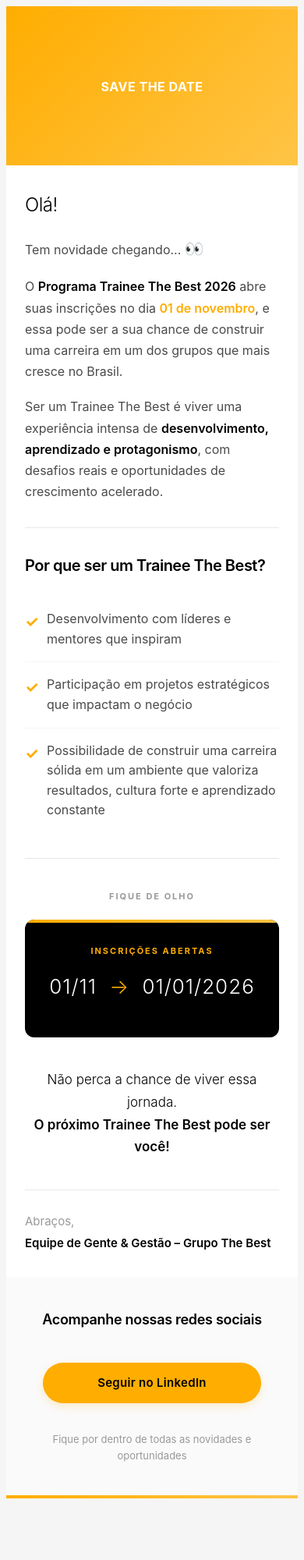
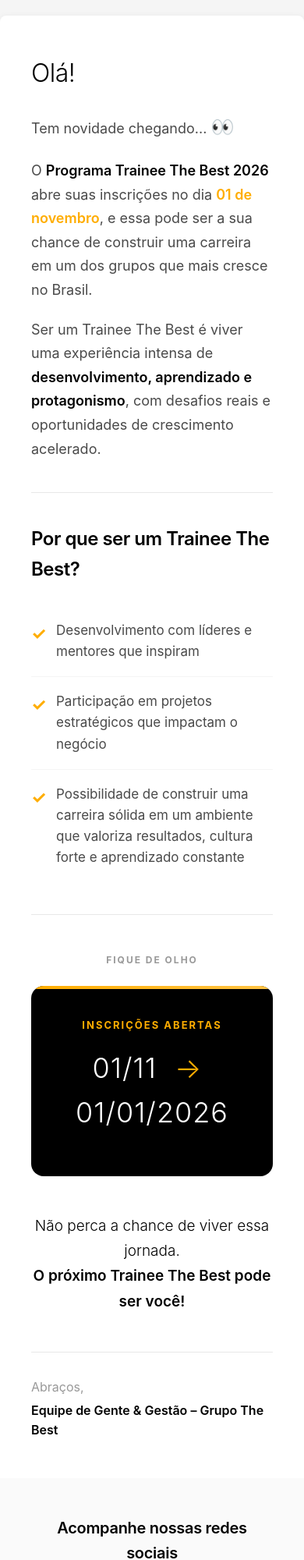
Before and after one commit to Ritabatista/traineee, a plain HTML site: page index.html in a window 390 px wide. Shown: the top 2000 px of the page at 78% size. Before the commit the page ends 1929 px from the top, so only its background shows below. Drawn offline with Linux system fonts and the light colour scheme.

Commit message:
Update index.html

```diff
--- a/index.html
+++ b/index.html
@@ -3,7 +3,6 @@
 <head>
     <meta charset="UTF-8">
     <meta name="viewport" content="width=device-width, initial-scale=1.0">
-    <title>Programa Trainee The Best 2026</title>
     <style>
         * {
             margin: 0;
@@ -32,24 +31,6 @@
             box-shadow: 0 2px 8px rgba(0, 0, 0, 0.08);
             border-radius: 8px;
             overflow: hidden;
-        }
-
-        .accent-bar {
-            height: 4px;
-            background: linear-gradient(90deg, #ffad00 0%, #ffc446 100%);
-        }
-
-        .header-image {
-            width: 100%;
-            height: 280px;
-            background: linear-gradient(135deg, #ffad00 0%, #ffc446 100%);
-            display: flex;
-            align-items: center;
-            justify-content: center;
-            color: #ffffff;
-            font-size: 20px;
-            font-weight: 700;
-            letter-spacing: 0.5px;
         }
 
         .content {
@@ -247,194 +228,17 @@
             box-shadow: 0 6px 16px rgba(255, 173, 0, 0.3);
         }
 
-        .social-button:active {
-            transform: translateY(0);
-        }
-
         .social-subtitle {
             font-size: 14px;
             color: #999999;
             margin-top: 20px;
             line-height: 1.6;
         }
-
-        /* Responsividade para Tablets */
-        @media only screen and (max-width: 768px) {
-            .email-wrapper {
-                padding: 16px;
-            }
-
-            .email-container {
-                border-radius: 4px;
-            }
-
-            .content {
-                padding: 40px 32px;
-            }
-
-            .greeting {
-                font-size: 28px;
-            }
-
-            .text-block {
-                font-size: 17px;
-            }
-
-            .section-title {
-                font-size: 22px;
-            }
-
-            .date-text {
-                font-size: 32px;
-            }
-
-            .social-section {
-                padding: 40px 32px;
-            }
-        }
-
-        /* Responsividade para Mobile */
-        @media only screen and (max-width: 480px) {
-            .email-wrapper {
-                padding: 8px;
-            }
-
-            .email-container {
-                border-radius: 0;
-                box-shadow: none;
-            }
-
-            .header-image {
-                height: 200px;
-                font-size: 16px;
-            }
-
-            .content {
-                padding: 32px 24px;
-            }
-
-            .greeting {
-                font-size: 24px;
-                margin-bottom: 20px;
-            }
-
-            .text-block {
-                font-size: 16px;
-                margin-bottom: 18px;
-            }
-
-            .emoji {
-                font-size: 20px;
-            }
-
-            .divider {
-                margin: 32px 0;
-            }
-
-            .section-title {
-                font-size: 20px;
-                margin-bottom: 24px;
-            }
-
-            .benefits li {
-                padding: 16px 0 16px 28px;
-                font-size: 16px;
-            }
-
-            .benefits li:before {
-                top: 16px;
-                font-size: 20px;
-            }
-
-            .cta-section {
-                margin: 40px 0;
-            }
-
-            .cta-label {
-                font-size: 11px;
-                margin-bottom: 20px;
-            }
-
-            .date-card {
-                padding: 32px 24px;
-                border-radius: 12px;
-            }
-
-            .date-icon {
-                font-size: 11px;
-            }
-
-            .date-text {
-                font-size: 26px;
-            }
-
-            .date-separator {
-                margin: 0 8px;
-            }
-
-            .closing {
-                font-size: 17px;
-                margin: 40px 0;
-            }
-
-            .signature {
-                font-size: 15px;
-                padding-top: 28px;
-            }
-
-            .social-section {
-                padding: 40px 24px;
-            }
-
-            .social-title {
-                font-size: 18px;
-            }
-
-            .social-button {
-                padding: 14px 40px;
-                font-size: 15px;
-                width: 100%;
-                max-width: 280px;
-            }
-
-            .social-subtitle {
-                font-size: 13px;
-            }
-        }
-
-        /* Ajustes extras para telas muito pequenas */
-        @media only screen and (max-width: 360px) {
-            .content {
-                padding: 24px 16px;
-            }
-
-            .greeting {
-                font-size: 22px;
-            }
-
-            .text-block {
-                font-size: 15px;
-            }
-
-            .date-text {
-                font-size: 22px;
-            }
-
-            .social-section {
-                padding: 32px 16px;
-            }
-        }
     </style>
 </head>
 <body>
     <div class="email-wrapper">
         <div class="email-container">
-            <div class="accent-bar"></div>
-
-            <div class="header-image">
-                SAVE THE DATE
-            </div>
-
             <div class="content">
                 <div class="greeting">Olá!</div>
 
@@ -491,8 +295,6 @@
                 </a>
                 <div class="social-subtitle">Fique por dentro de todas as novidades e oportunidades</div>
             </div>
-
-            <div class="accent-bar"></div>
         </div>
     </div>
 </body>
```
